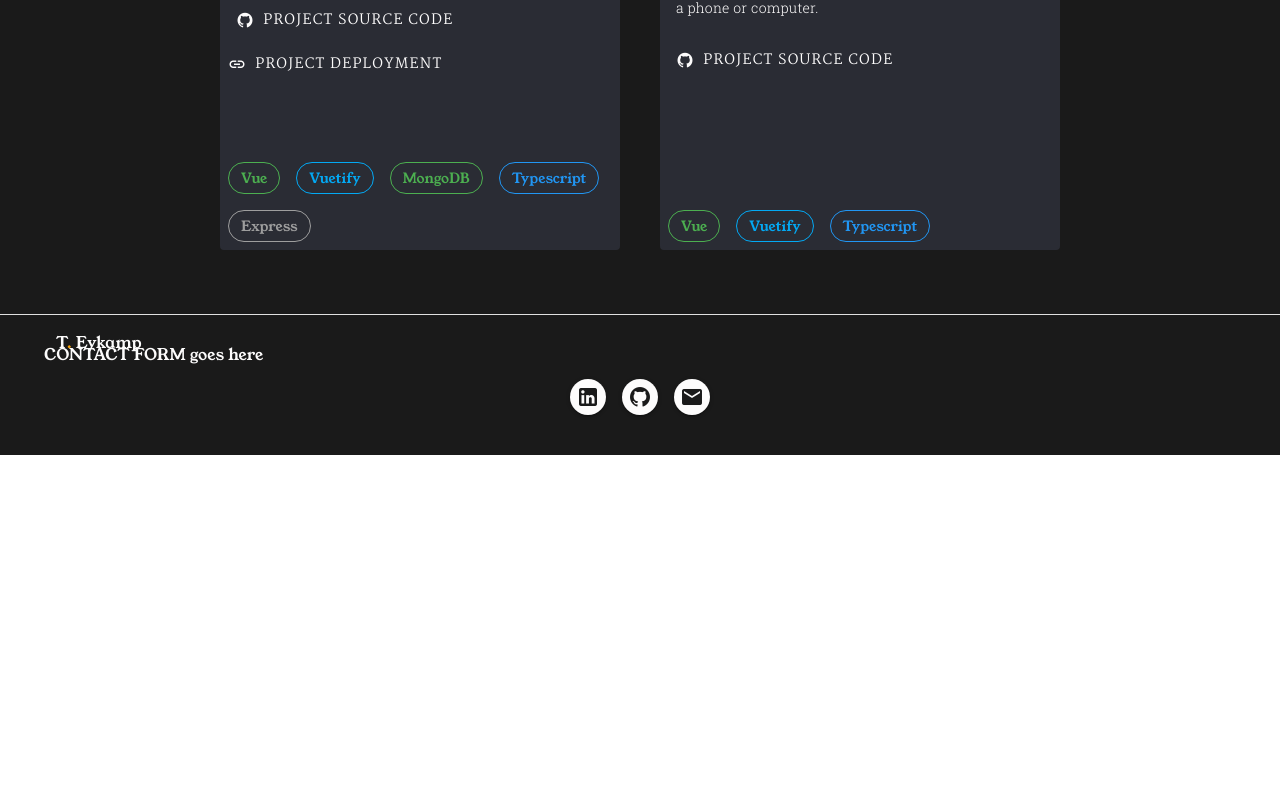
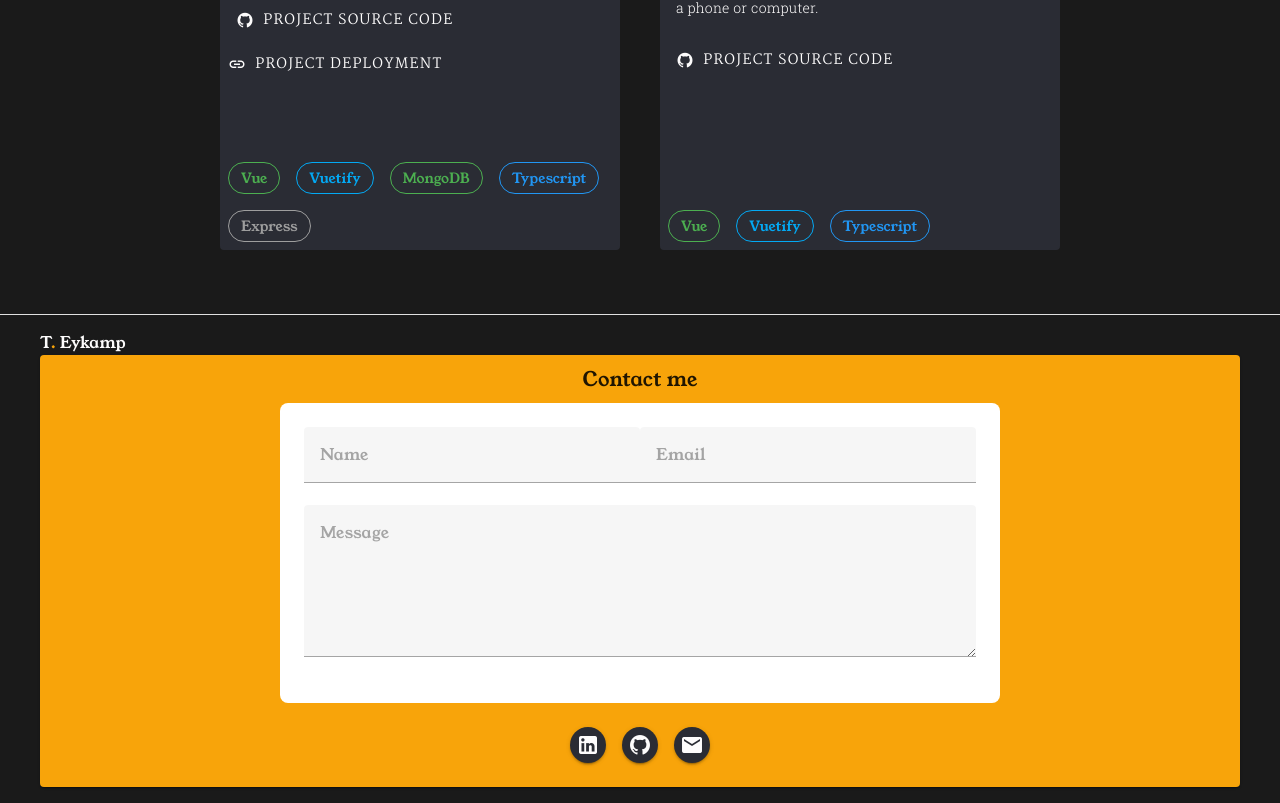
Before and after one commit to teykamp/homepage, a Vue app: page / in a window 1280 px wide. Shown: the part 1713-2516 px from the top of the page. Before the commit the page ends 2168 px from the top, so only its background shows below. Built offline with nearby package versions, Linux system fonts and the light colour scheme.

Commit message:
Input form mostly done

```diff
--- a/src/components/Footer.vue
+++ b/src/components/Footer.vue
@@ -4,13 +4,47 @@
     <v-sheet :style="{
       ...colors,
     }">
-      <v-container>
+    <!-- something broken here cus wont fill up page on smDown -->
+      <v-container class="d-flex justify-center">
+        <div>
           <p>T<span :style="{
-          'color': darkMode.darkMode ? darkMode.darkColor.accent : darkMode.lightColor.accent
+            'color': darkMode.darkMode ? darkMode.darkColor.accent : darkMode.lightColor.accent,
           }">.</span> Eykamp</p>
-        <v-row>
-          CONTACT FORM goes here
-        </v-row>
+          <v-card
+            :style="{
+              'background-color': darkMode.darkMode ? darkMode.darkColor.accent : darkMode.lightColor.accent,
+              'width': mdAndUp ? '1200px' : '100%',
+            }"
+          >
+            <v-card-title class="text-center">Contact me</v-card-title>
+            <div class="d-flex justify-center">
+              <v-sheet
+                class="rounded-lg pa-6"
+                :style="{
+                  'width': mdAndUp ? '60%' : '100%',
+                }"
+              >
+                <v-form
+                  v-model="valid"
+                  @submit.prevent
+                >
+                  <div class="d-flex align-center" style="width: 100%;">
+                    <v-text-field
+                      :rules="nameRules"
+                      placeholder="Name"
+                    ></v-text-field>
+                    <v-text-field
+                      :rules="emailRules"
+                      placeholder="Email"
+                    ></v-text-field>
+                  </div>
+                  <v-textarea
+                    placeholder="Message"
+                    :rules="messageRules"
+                  ></v-textarea>
+                </v-form>
+              </v-sheet>
+            </div>
             <v-row class="d-flex justify-center my-6">
               <v-btn
                 v-for="link in footerLinks"
@@ -25,19 +59,59 @@
                   /* add hover accent colors maybe */
               }"></v-btn>
             </v-row>
+          </v-card>
+        </div>
       </v-container>
     </v-sheet>
   </div>
 </template>
 
 <script setup lang="ts">
+import { ref } from 'vue'
+
 import { useDarkModeStore } from '../stores/Store'
 import { useGetColors } from '../composables/useGetColors'
+import { useDisplay } from 'vuetify'
 
 import footerLinks from '../data/footerLinks.json'
 
+const { mdAndUp } = useDisplay()
+
 const darkMode = useDarkModeStore()
 const colors = useGetColors('background')
-const secondaryColors = useGetColors('background', undefined , true);
+const secondaryColors = useGetColors('primary');
 
+const valid = ref(false)
+const contactForm = ref({
+  email: '',
+  name: '',
+  message: '',
+})
+
+type ValidationRule = (value: string) => true | string;
+
+const nameRules: ValidationRule[] = [
+  (value) => {
+    if (value) return true;
+    return 'Name is required.';
+  },
+  (value) => {
+    if (value?.length && value.length <= 50) return true;
+    return 'Name must be less than 50 characters.';
+  },
+]
+
+const emailRules: ValidationRule[] = [
+  (value) => {
+    if (/^[a-z.-]+@[a-z.-]+\.[a-z]+$/i.test(value)) return true
+    return 'Must be a valid e-mail.'
+  }
+]
+
+const messageRules: ValidationRule[] = [
+  (value) => {
+    if (value) return true;
+    return 'Message is Required.';
+  }
+]
 </script>
```
Lines whose indentation alone changed are shown as unchanged.
